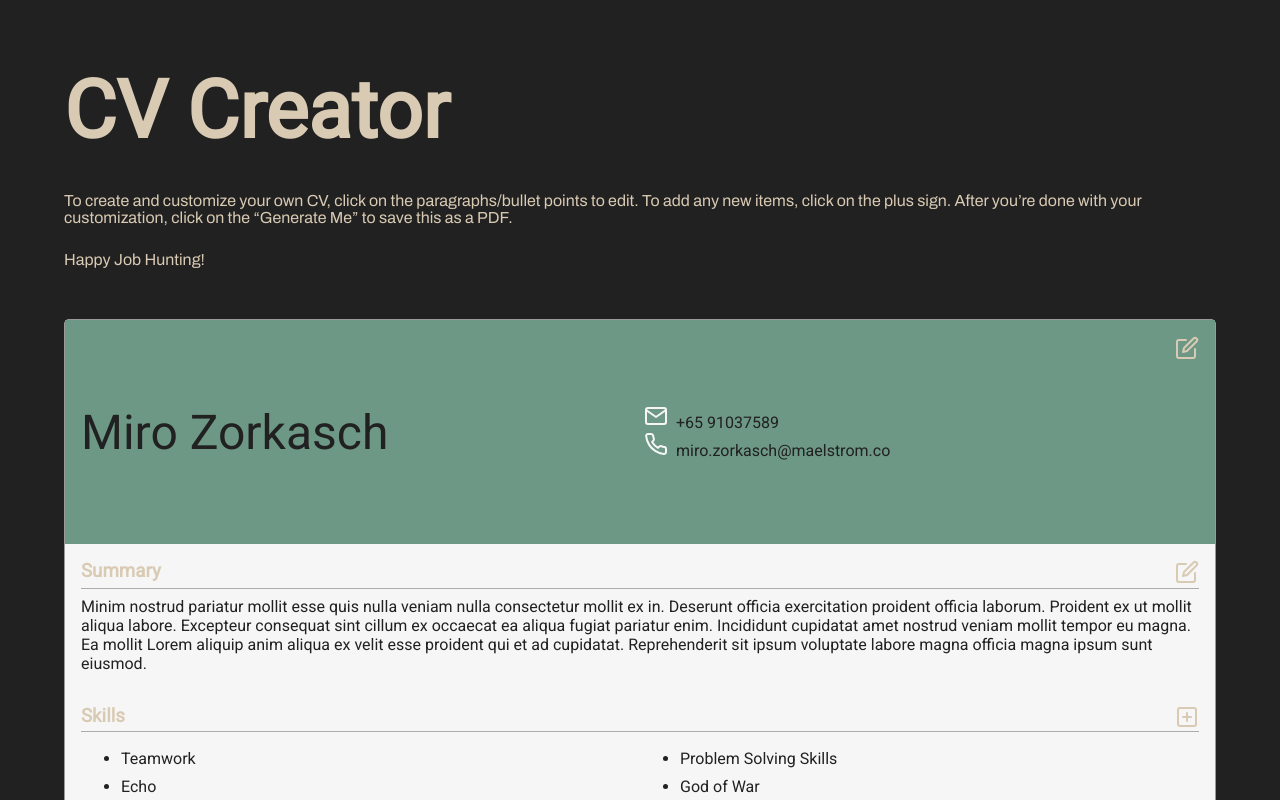
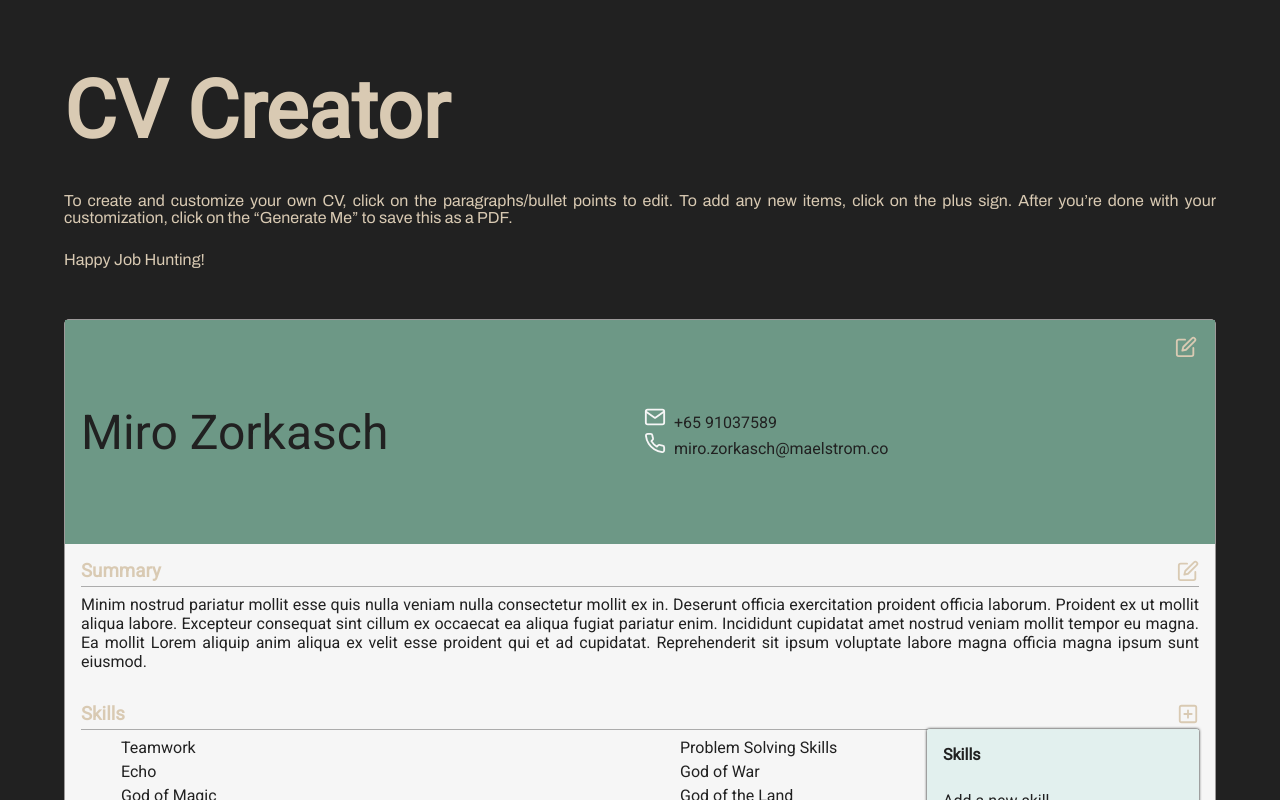
Before and after one commit to al-uminium/CV-Creator, a React (Create React App) app: page / in a window 1280 px wide. Both pictures are taken after a click on the picture 1187 px from the left and 717 px from the top of the page. Shown: the top 800 px of the page. Built offline with nearby package versions, Linux system fonts and the light colour scheme.

Commit message:
refactored list item in skills to be a component moved subcomponent styles to a new directory updated path for subcomponents finished adding delete and add functionality for skills

```diff
--- a/src/Skills.js
+++ b/src/Skills.js
@@ -3,38 +3,98 @@ import uniqid from 'uniqid'
 import './styles/Skills.css'
 import del from './styles/icons/x.svg'
 import add from './styles/icons/plus-square.svg'
+import SkillsForm from './subcomponents/SkillsForm'
+import SkillListItem from './subcomponents/SkillListItem'
 
 export default class Skills extends Component {
     constructor(props){
         super(props)
 
         this.state = {
-            skillsList: [{skill: 'Teamwork', id: 1}, {skill: 'Problem Solving Skills', id: 2}, {skill: 'Echo', id: 2}, {skill: 'God of War', id: 3}, {skill: 'God of Magic', id: 4}, {skill: 'God of the Land', id:5}],
+            skillsList: [
+                {skill: 'Teamwork', id: '1'},
+                {skill: 'Problem Solving Skills', id: '2'},
+                {skill: 'Echo', id: '6'},
+                {skill: 'God of War', id: '3'},
+                {skill: 'God of Magic', id: '4'},
+                {skill: 'God of the Land', id: '5'}],
+            skills: {
+                skill: '',
+                id: uniqid(),
+            },
+            addClicked: false,
+        }
+
+        this.handleOnClick = this.handleOnClick.bind(this);
+        this.handleDeleteClick = this.handleDeleteClick.bind(this);
+        this.updateSkill = this.updateSkill.bind(this);
+        this.onSkillFormSubmit = this.onSkillFormSubmit.bind(this);
+    }
+
+    handleOnClick() {
+        let currentState = this.state.addClicked
+        this.setState({
+            addClicked: !currentState,
+        })
+    }
+
+    handleDeleteClick(e) {
+        let targetID = e.target.id;
+        console.log(e.target.id)
+        let newList = this.state.skillsList.filter(skill => skill.id!==targetID)
+        console.log(newList)
+        this.setState({
+            skillsList: newList
+        })
+    }
+
+    updateSkill(e) {
+        this.setState({
+            skills: {
+                skill: e.target.value,
+                id: this.state.skills.id
+            }
+        })
+    }
+
+    onSkillFormSubmit(e) {
+        e.preventDefault()
+        this.setState({
+            skillsList: this.state.skillsList.concat(this.state.skills),
             skills: {
                 skill: '',
                 id: uniqid()
             },
-            addClicked: false,
-        }
+            addClicked: false
+        })
     }
 
+
     render() {
-        const { skillsList, skills } = this.state
-        function ListItem(props) {
-            return <li>{props.value} <img src={del} alt='delete' className='del' /></li>
-        }
-        const skillList = skillsList.map((skill) =>
-            <ListItem key={skill.id} value={skill.skill} />
-        )
+        const { skillsList, addClicked } = this.state
 
         return (
             <div className='Skills'>
                 <div className='sectionHeader'>
                     <h3>Skills</h3>
-                    <img src={add} alt='add' className='add'></img>
+                    <div className='btnContainer'>
+                       <img src={add} alt='add' className='add' onClick={this.handleOnClick}></img>
+                        {addClicked ?
+                            <SkillsForm
+                                updateSkill={this.updateSkill}
+                                onFormSubmit={this.onSkillFormSubmit}
+                            />
+                            :
+                            null
+                        }
+                    </div>
                 </div>
                 <section>
-                    <ul>{skillList}</ul>
+                    <ul>
+                        {skillsList.map(skill => {
+                            return <SkillListItem skill={skill} key={skill.id} handleDeleteClick={this.handleDeleteClick} />
+                        })}
+                    </ul>
                 </section>
             </div>
         )
--- a/src/styles/Skills.css
+++ b/src/styles/Skills.css
@@ -5,9 +5,16 @@
 section > ul {
     display: grid;
     grid-template-columns: 1fr 1fr;
-    height: 5rem;
 }
 
 section > ul > li {
     margin-left: 2.5rem;
+    display: flex;
+    align-content: center;
+    justify-content: space-between;
+    height: 24px;
 }
+
+li:hover {
+    background-color: rgb(226, 224, 224)
+}
--- a/src/styles/index.css
+++ b/src/styles/index.css
@@ -29,12 +29,12 @@ h3 {
 
 section {
     padding-top: 0.5rem;
-    text-justify: inter-word;
+    text-align: justify;
 }
 
 img {
-    width: 24px;
-    height: 24px;
+    width: 22px;
+    height: 22px;
 }
 
 /* ALL COMMON STYLES FOR COMPONENTS GOES HERE */
@@ -43,13 +43,6 @@ img {
     cursor: pointer;
 }
 
-.del {
-    visibility: hidden;
-}
-
-li > .del :hover {
-    visibility: visible;
-}
 
 .sectionHeader {
     display: flex;
--- a/src/subcomponents/HeaderForm.js
+++ b/src/subcomponents/HeaderForm.js
@@ -1,5 +1,5 @@
 import React, { Component } from 'react'
-import '../styles/HeaderForm.css'
+import './styles/HeaderForm.css'
 
 export default class HeaderForm extends Component {
 
--- /dev/null
+++ b/src/subcomponents/SkillListItem.js
@@ -0,0 +1,38 @@
+import React, { Component } from 'react';
+import del from '../styles/icons/x.svg'
+
+class SkillListItem extends Component {
+    constructor(props) {
+        super(props);
+        this.state = {
+            hover: false
+        }
+
+        this.handleMouseOut = this.handleMouseOut.bind(this);
+        this.handleMouseOver = this.handleMouseOver.bind(this);
+    }
+
+    handleMouseOver() {
+        this.setState({
+            hover:true
+        })
+    }
+
+    handleMouseOut() {
+        this.setState({
+            hover:false
+        })
+    }
+
+    render() {
+        const { skill, handleDeleteClick } = this.props
+        return (
+            <li onMouseEnter={this.handleMouseOver} onMouseLeave={this.handleMouseOut}>
+                {skill.skill}
+                {this.state.hover ? <img src={del} alt='delete' className='del' id={skill.id} onClick={handleDeleteClick} /> : null}
+            </li>
+        );
+    }
+}
+
+export default SkillListItem;
--- a/src/subcomponents/SkillsForm.js
+++ b/src/subcomponents/SkillsForm.js
@@ -0,0 +1,21 @@
+import React, { Component } from 'react';
+import './styles/SkillsForm.css'
+
+class SkillsForm extends Component {
+
+    render() {
+        const { updateSkill, onFormSubmit } = this.props
+        return (
+            <form className='SkillsForm cvForm' onSubmit={onFormSubmit}>
+                <h4>Skills</h4>
+                <div className='inputContainer'>
+                    <label htmlFor='skills'>Add a new skill</label>
+                    <input type='text' name='skills' onChange={updateSkill} />
+                </div>
+                <input type='submit' className='submitBtn' value='Add' />
+            </form>
+        );
+    }
+}
+
+export default SkillsForm;
--- a/src/subcomponents/SummaryForm.js
+++ b/src/subcomponents/SummaryForm.js
@@ -1,5 +1,5 @@
 import React, { Component } from 'react';
-import '../styles/SummaryForm.css'
+import './styles/SummaryForm.css'
 
 export default class SummaryForm extends Component {
     render() {
--- /dev/null
+++ b/src/subcomponents/styles/SkillsForm.css
@@ -0,0 +1,3 @@
+.SkillsForm {
+    height: 10rem;
+}
```
Also changed, not shown: src/styles/SkillsForm.css (deleted), src/subcomponents/styles/HeaderForm.css (renamed from src/styles/HeaderForm.css), src/subcomponents/styles/SummaryForm.css (renamed from src/styles/SummaryForm.css).
